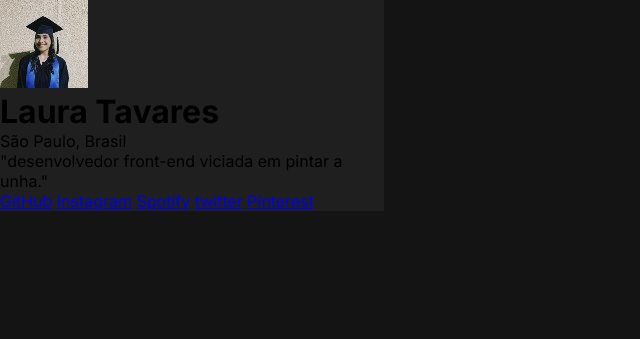
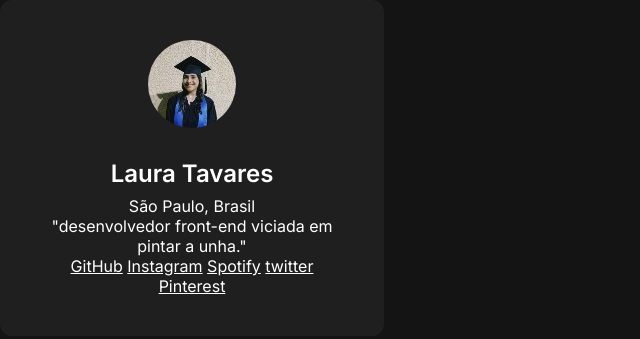
Before and after one commit to LauraTavaresdeAlmeida-11TIA/meus-links, a plain HTML site: page index.html in a window 1280 px wide. Shown: the whole page, without its empty margins (0-640 px from the left). Drawn offline with Linux system fonts and the light colour scheme.

Commit message:
desenvolvimento do CSS terminado

```diff
--- a/style.css
+++ b/style.css
@@ -9,10 +9,40 @@ body {
 background-color: #141414;
 height: 100vh
 display: flex;
+justify-content: center
+align-items: center
 }
 
 div {
     background-color: #1F1F1F;
     width: 384px;
+    padding: 40px;
+    text-align: center;
+    border-radius: 12px;
+}
+
+h1, p, a{
+    color: #FFF;
+}
+
+div img {
+    border-radius: 50%;
+    margin-bottom: 24px;
+}
+
+div h1 {
+    font-size: 24px;
+    line-height: 36px;
+    font-weight: 600;
+    margin-bottom: 4px;
+}
+
+div strong {
+    color: #C4F82A;
+    font-size: 14px;
+    line-height: 21px;
+}
+
+div p{
 
 }
```
